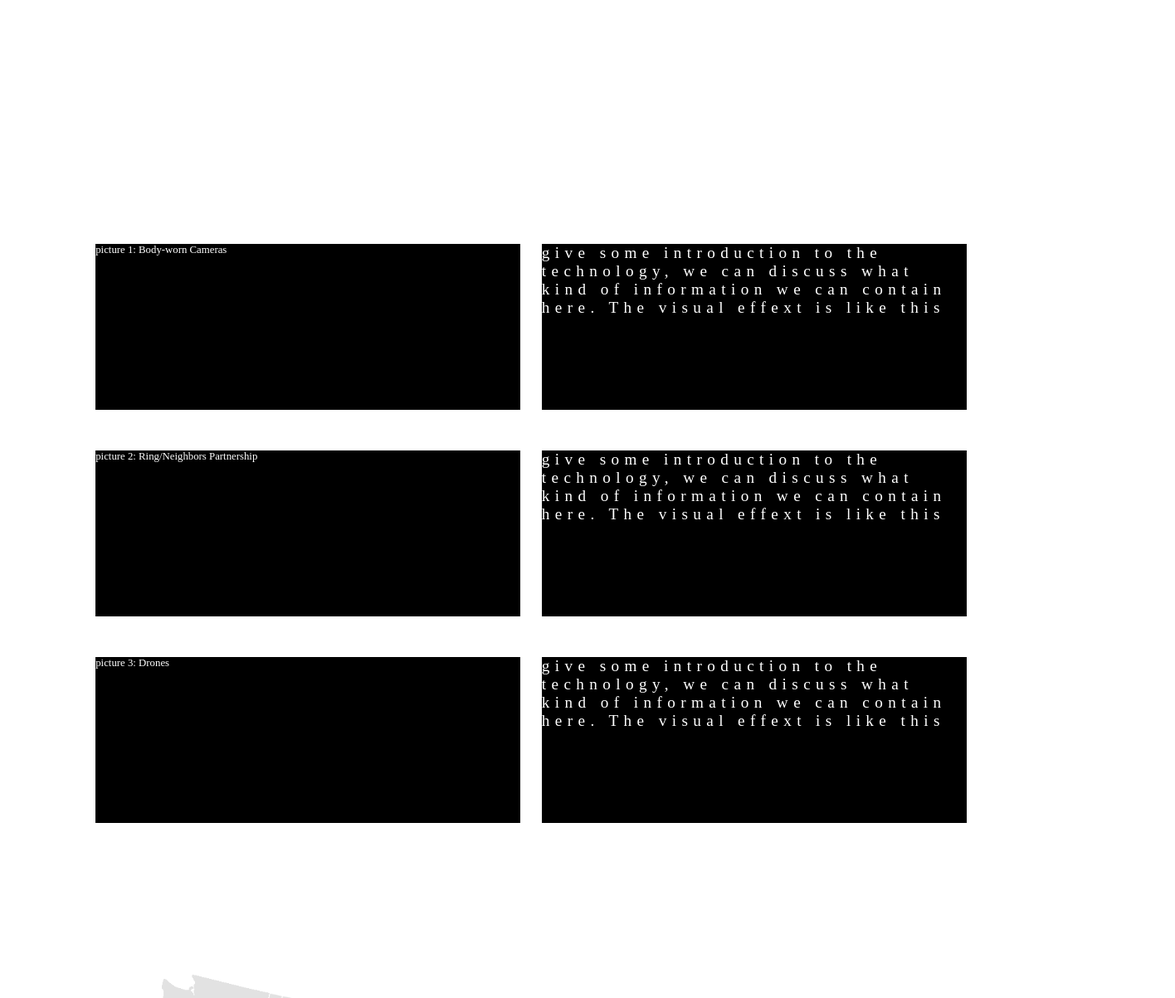
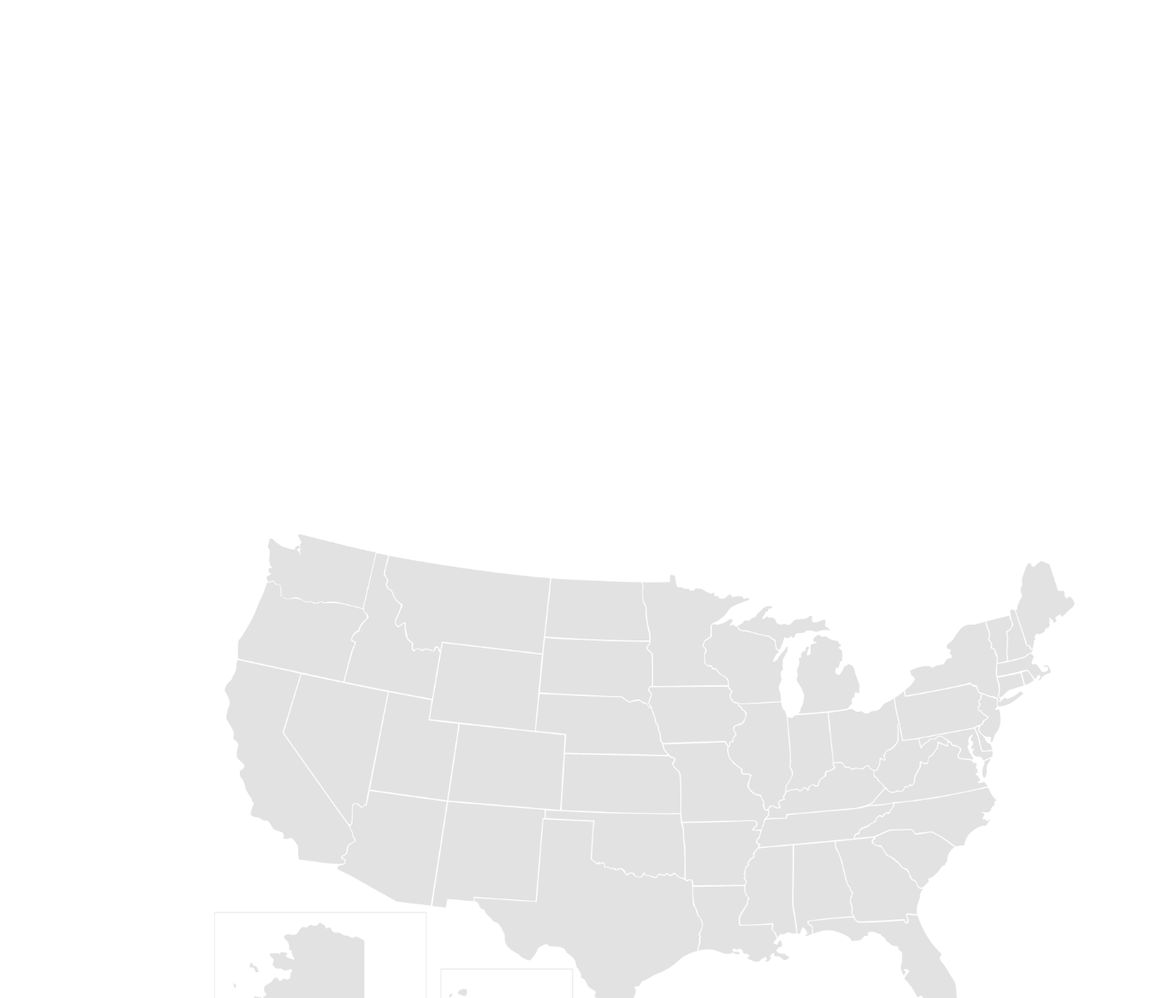
Before and after one commit to TheaSang/Surveillance_final_project, a plain HTML site: page tree.html in a window 1280 px wide. Shown: the part 1405-2608 px from the top of the page at 83% size, 1416 px wide, since content can reach past the window. Drawn offline with nearby package versions, Linux system fonts and the light colour scheme; a script that the page names is missing.

Commit message:
Illustration 5.15 technologies part

```diff
--- a/style.css
+++ b/style.css
@@ -6,6 +6,7 @@ body {
     height: 100vh;
     overflow-x: hidden; /* Hide horizontal overflow */
 }
+
 h1{
     color:white;
 
@@ -88,19 +89,41 @@ h2{
     height: 30vh;
     margin: 0;
 }
+#techoverview{
+    color:white;
+    text-align:center;
+    font-family: "JetBrains Mono";
+    font-size: 4vw;
+    letter-spacing: 0.6vw;
+    font-weight: normal;
+    margin: 0;
+    height: 20vh;
+    width: 100vw;
+
+}
+#techviz{
+    width: 80vw;
+    margin-left: 10vw;
 
 
-#toptechnologies{
-    height: 90vh;
-    display: flex;
-    flex-wrap: wrap;
-    justify-content: center;
-    align-items: center;
-    gap: 2vw; /* Add some spacing between the boxes */
-
-    margin: 0;
 
 }
+#toptechnologies{
+    margin-top: 10vh;
+    width: 80vw;
+    margin-left: 10vw;
+    }
+/*    height: 90vh;*/
+/*    display: flex;*/
+/*    flex-wrap: wrap;*/
+/*    justify-content: center;*/
+/*    align-items: center;*/
+/*    gap: 2vw; !* Add some spacing between the boxes *!*/
+
+/*    margin: 0;*/
+
+/*}*/
+
 .box {
     background-color: black;
 
--- a/tree.html
+++ b/tree.html
@@ -24,20 +24,24 @@
         <p id="introcontent">say something in general about our project <br> just three or four sentences, very brief <br> and it will look like this</p>
 <!--        <img id="introframe" src="frame.jpg">-->
     </div>
-    <p id="toptechtitle">Top Three Technologies</p>
+    <p id="techoverview">Overview of Surveillance Tech in U.S.</p>
+    <div id = "techviz"><div class="flourish-embed flourish-chart" data-src="visualisation/13763809"><script src="https://public.flourish.studio/resources/embed.js"></script></div></div>
+
+    <p id="toptechtitle">Top ? Technologies</p>
     <div id="toptechnologies">
+        <div class="flourish-embed flourish-cards" data-src="visualisation/13763795"><script src="https://public.flourish.studio/resources/embed.js"></script></div>
 
-        <div class="box"> <p>picture  1: Body-worn Cameras </p> </div>
+<!--        <div class="box"> <p>picture  1: Body-worn Cameras </p> </div>-->
 
-        <div class="box"><p id="techtext">give some introduction to the technology, we can discuss what kind of information we can contain here. The visual effext is like this </p></div>
-        <div class="box"><p>picture  2: Ring/Neighbors Partnership </p></div>
-        <div class="box"><p id="techtext">give some introduction to the technology, we can discuss what kind of information we can contain here. The visual effext is like this </p></div>
-        <div class="box"><p>picture  3: Drones </p></div>
-        <div class="box"><p id="techtext">give some introduction to the technology, we can discuss what kind of information we can contain here. The visual effext is like this </p></div>
-    </div>
+<!--        <div class="box"><p id="techtext">give some introduction to the technology, we can discuss what kind of information we can contain here. The visual effext is like this </p></div>-->
+<!--        <div class="box"><p>picture  2: Ring/Neighbors Partnership </p></div>-->
+<!--        <div class="box"><p id="techtext">give some introduction to the technology, we can discuss what kind of information we can contain here. The visual effext is like this </p></div>-->
+<!--        <div class="box"><p>picture  3: Drones </p></div>-->
+<!--        <div class="box"><p id="techtext">give some introduction to the technology, we can discuss what kind of information we can contain here. The visual effext is like this </p></div>-->
+<!--    </div>-->
     <p id="vendorrtitle" >Information about Vendors</p>
     <div id="vendors">
-
+        <div class="flourish-embed flourish-chart" id= "flourish" data-src="visualisation/13762094"><script src="https://public.flourish.studio/resources/embed.js"></script></div>
         <img id="exmaplepicture2" src="example2.png">
         <!--        <img id="introframe" src="frame.jpg">-->
     </div>
```
